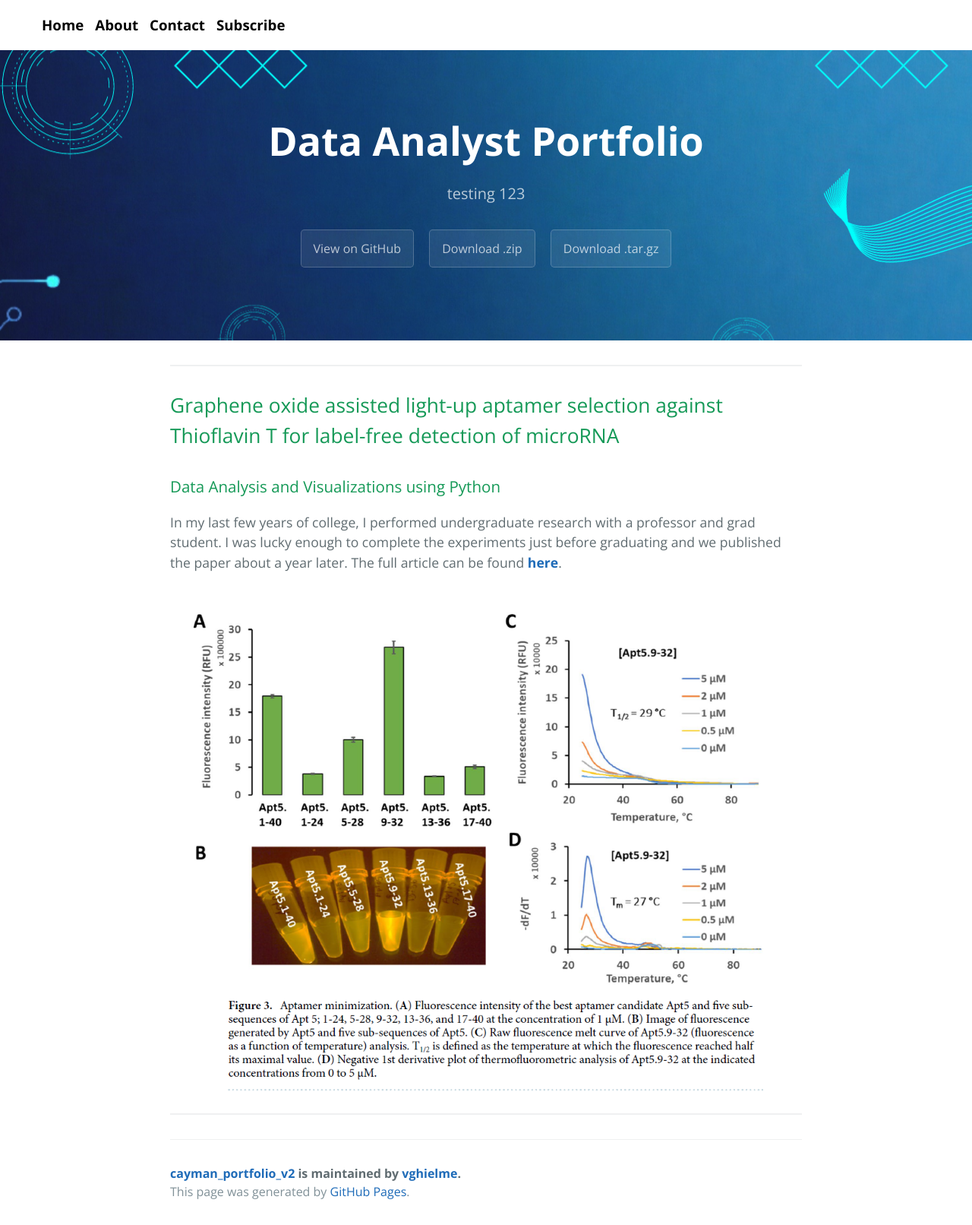
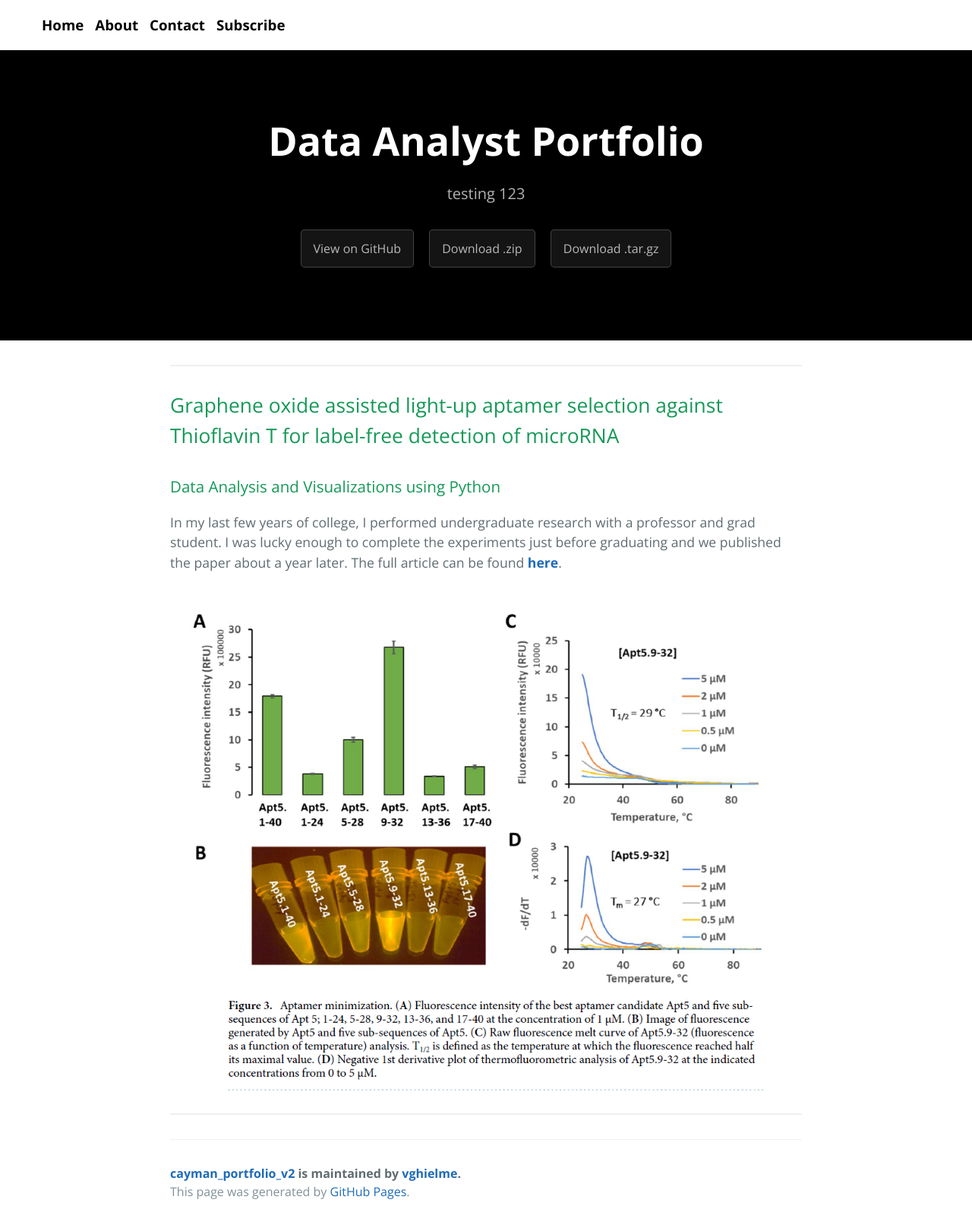
Before and after one commit to vghielme/cayman_portfolio_v2, a Jekyll site: the page built from index.md, in a window 1280 px wide. Shown: the whole page at 76% size. Built offline with Jekyll 4.4.1, drawn with Linux system fonts in a browser that asks for light colours.

Commit message:
Update jekyll-theme-cayman.scss

```diff
--- a/_sass/jekyll-theme-cayman.scss
+++ b/_sass/jekyll-theme-cayman.scss
@@ -108,8 +108,8 @@ a {
 .page-header {
   color: $header-heading-color;
   text-align: center;
-  background-color: 000000;
-  background-image: url("/images/thumbnail.png");
+  background-color: #000000;
+  background-image: url("thumbnail.png");
   background-position: center;
   min-height: 120px;
   min-width:350px;
```
